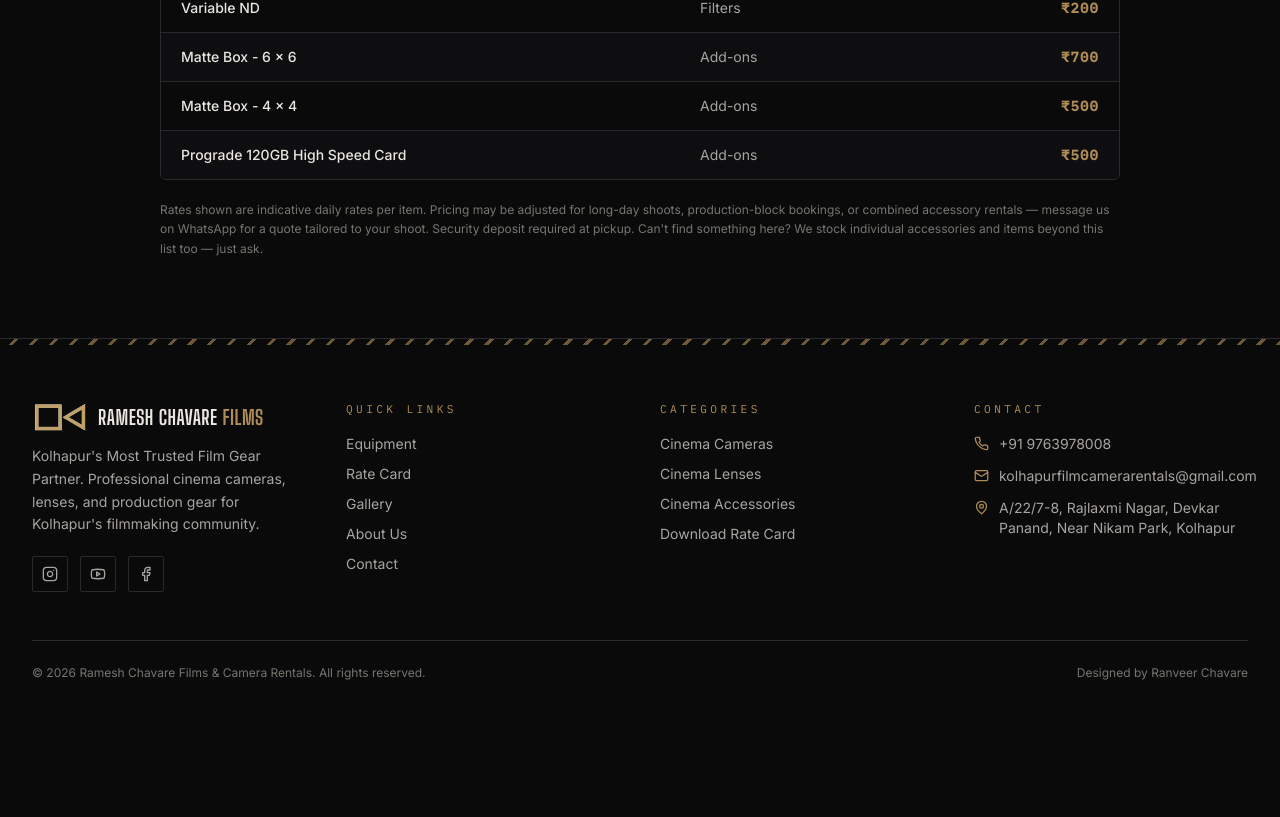
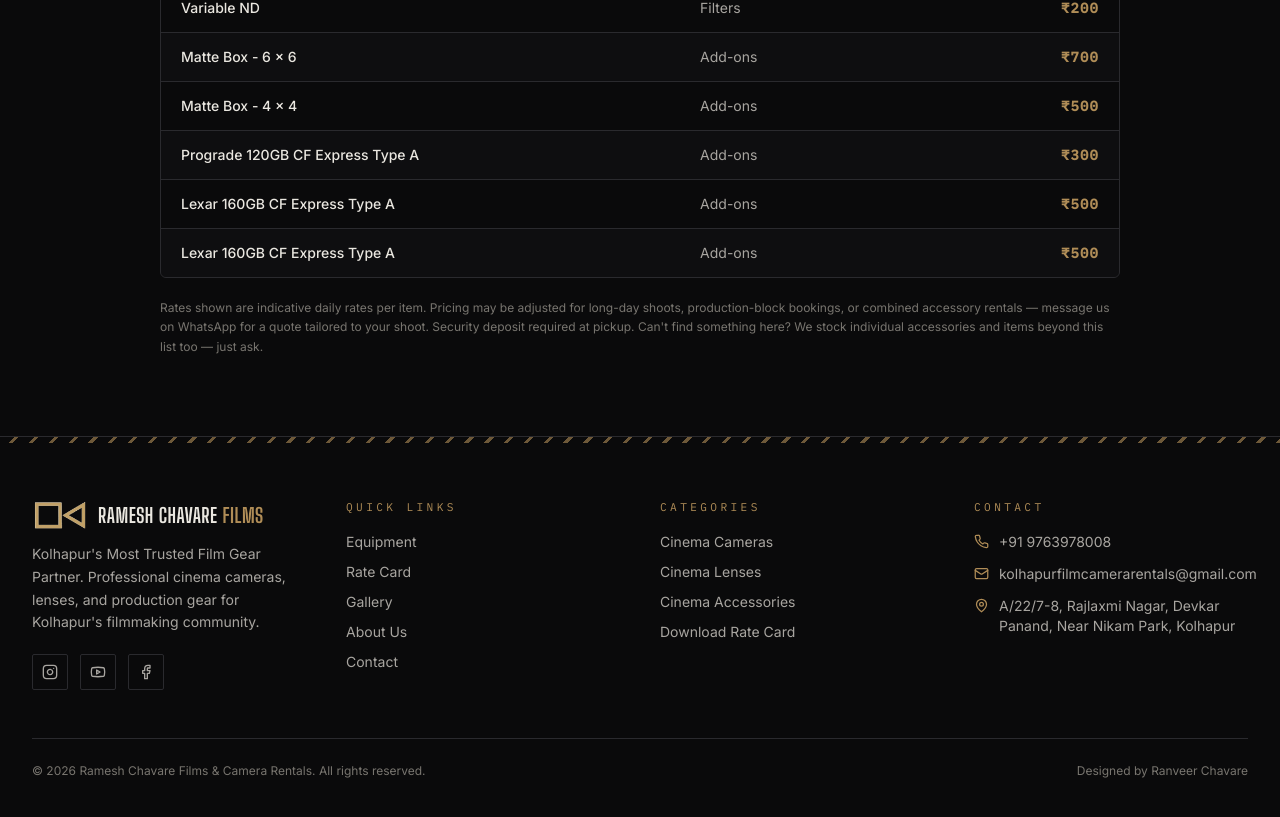
Before and after one commit to RanveerC22/ramesh-chavare-films, a Next.js app: page /rate-card in a window 1280 px wide. Shown: the part 1600-2417 px from the top of the page. Before the commit the page ends 2337 px from the top, so only its background shows below. Built offline with nearby package versions, Linux system fonts and the light colour scheme.

Commit message:
Added Add-Ons

```diff
--- a/data/equipment.ts
+++ b/data/equipment.ts
@@ -274,7 +274,9 @@ export const rateCardOnlyItems: RateCardOnlyItem[] = [
   { slug: "nd", name: "Variable ND", category: "Filters", dailyRate: 200 },
   { slug: "matte-box-6", name: "Matte Box - 6 x 6", category: "Add-ons", dailyRate: 700 },
   { slug: "matte-box-4", name: "Matte Box - 4 x 4", category: "Add-ons", dailyRate: 500 },
-  { slug: "memory-card-120gb", name: "Prograde 120GB High Speed Card", category: "Add-ons", dailyRate: 500 },
+  { slug: "memory-card-120gb", name: "Prograde 120GB CF Express Type A", category: "Add-ons", dailyRate: 300 },
+  { slug: "memory-card-160gb", name: "Lexar 160GB CF Express Type A", category: "Add-ons", dailyRate: 500 },
+  { slug: "memory-card-160gb", name: "Lexar 160GB CF Express Type A", category: "Add-ons", dailyRate: 500 },
 ];
 
 export const allEquipment = [
```
